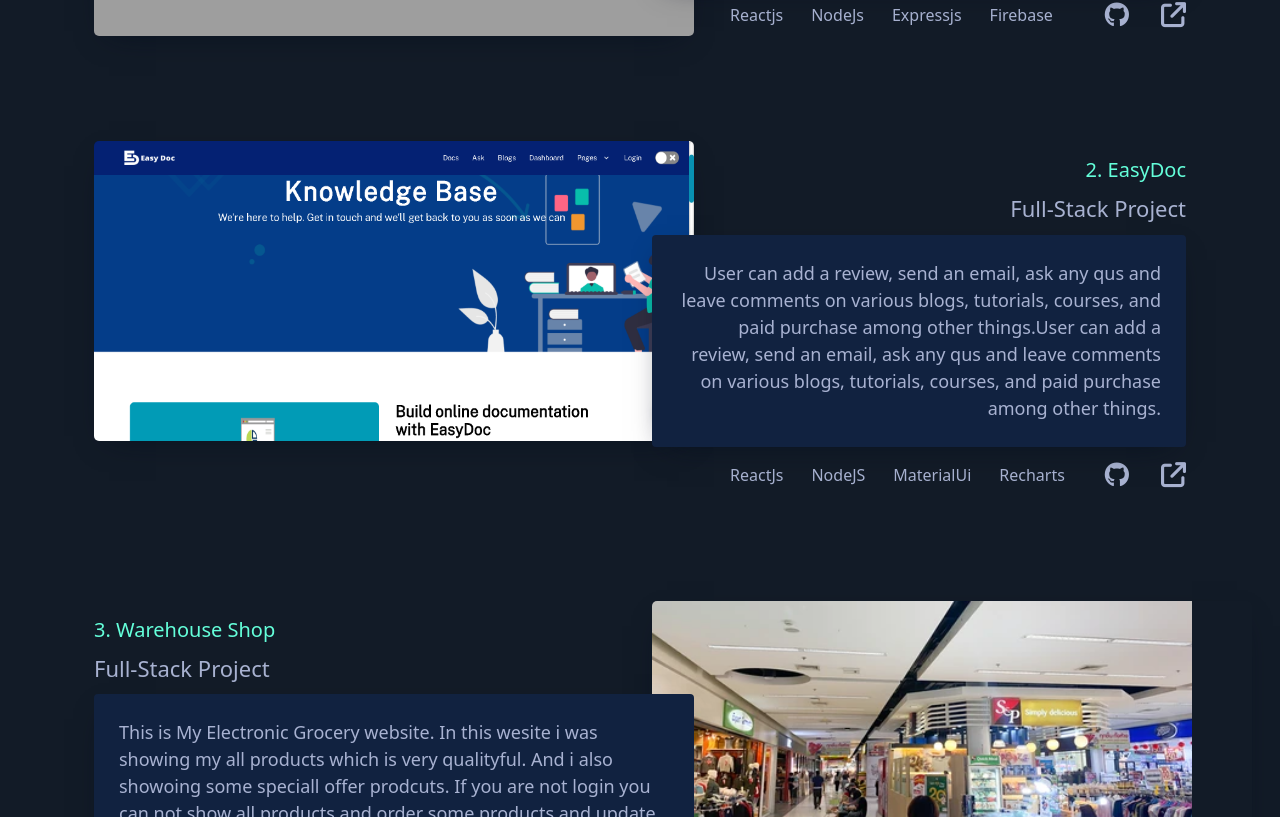
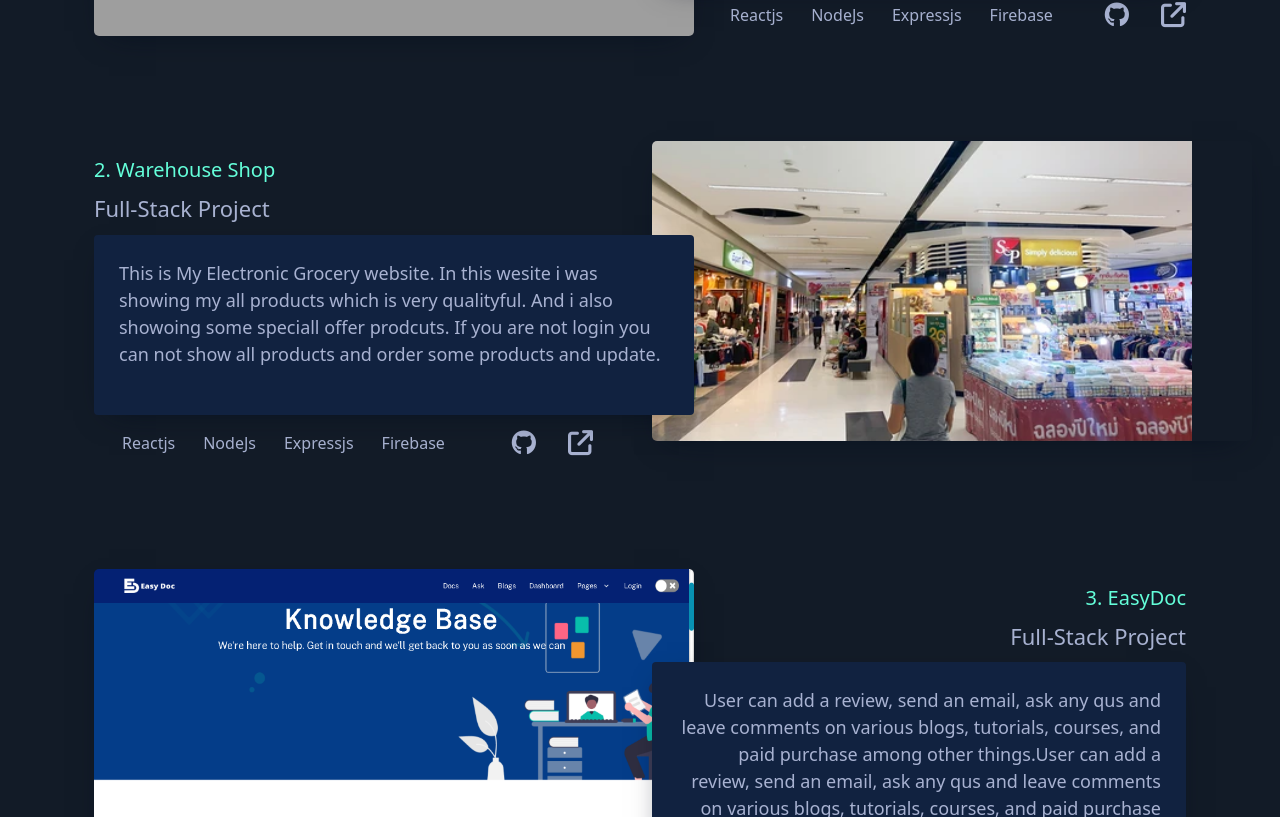
Before and after one commit to Rakibulhasan70/My-Portfolio, a React (Create React App) app: page / in a window 1280 px wide. Shown: the part 1503-2320 px from the top of the page. Built offline with nearby package versions, Linux system fonts and the light colour scheme; grey boxes are pictures that could not be loaded.

Commit message:
project serial change and somthing is changed

```diff
--- a/src/Components/EasyDocPoject.js
+++ b/src/Components/EasyDocPoject.js
@@ -22,7 +22,7 @@
                         data-aos-delay="50"
                         data-aos-duration="1500"
                     >
-                        <h4 className='Warehouse '>2. EasyDoc</h4>
+                        <h4 className='Warehouse '>3. EasyDoc</h4>
                         <h4 className='Warehouse-title'>Full-Stack Project</h4>
                         <p className='project-description '>User can add a review, send an email, ask any qus and leave comments on various blogs, tutorials, courses, and paid purchase among other things.User can add a review, send an email, ask any qus and leave comments on
                             various blogs, tutorials, courses, and paid purchase among other things.
@@ -39,6 +39,8 @@
                         </div>
 
                     </div>
+                    <Link to='/allprojects'> <button className='skills more'>show more</button></Link>
+
                 </div>
             </div>
         </div>
--- a/src/Components/Home.js
+++ b/src/Components/Home.js
@@ -49,8 +49,8 @@
                 <Outlet></Outlet>
             </div>
             <Projects></Projects>
+            <Project1></Project1>
             <EasyDocPoject></EasyDocPoject>
-            <Project1></Project1>
             {/* <Project2></Project2> */}
 
             <GetTouch></GetTouch>
--- a/src/Components/Project1.js
+++ b/src/Components/Project1.js
@@ -13,7 +13,7 @@
                     data-aos-delay="50"
                     data-aos-duration="1500"
                 >
-                    <h4 className='Menufacture '>3. Warehouse Shop</h4>
+                    <h4 className='Menufacture '>2. Warehouse Shop</h4>
                     <h4 className='manufacture-title full'>Full-Stack Project</h4>
                     <p className='project-des '>This is My Electronic Grocery website. In this wesite i was showing my all products which is very qualityful. And i also showoing some speciall offer prodcuts. If you are not login you can not show all products and order some products and update.</p>
                     <div className='featuress '>
@@ -37,7 +37,7 @@
                     <img src={warehouse} alt="" />
                 </div>
             </div>
-            <Link to='/allprojects'> <button className='skills more'>show more</button></Link>
+            {/* <Link to='/allprojects'> <button className='skills more'>show more</button></Link> */}
         </div>
     );
 };
--- a/src/Components/Project2.js
+++ b/src/Components/Project2.js
@@ -22,7 +22,7 @@
                         data-aos-delay="50"
                         data-aos-duration="1500"
                     >
-                        <h4 className='Warehouse '>3. Service Provider</h4>
+                        <h4 className='Warehouse '>2. Service Provider</h4>
                         <h4 className='Warehouse-title'>Full-Stack Project</h4>
                         <p className='project-description '>But if you are try to login with fake token i can not permission to you for login. Overall this is my simple grocery website.But if you are try to login with fake token i can not permission to you for login.</p>
                         <div className='feature '>
```
Also changed, not shown: src/image/EassyDoc2[2663].png (added).
